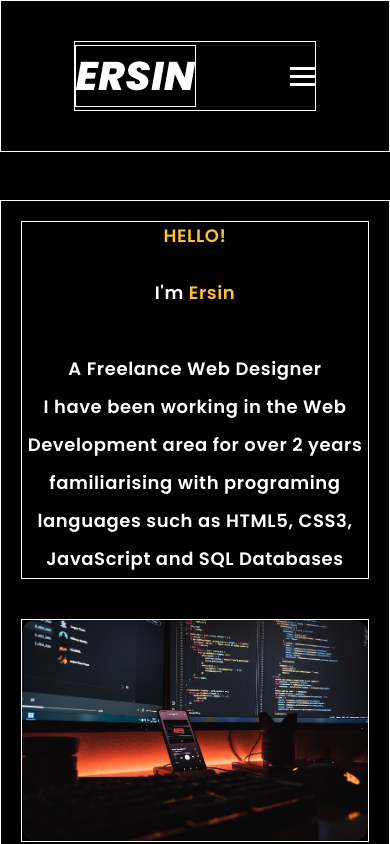
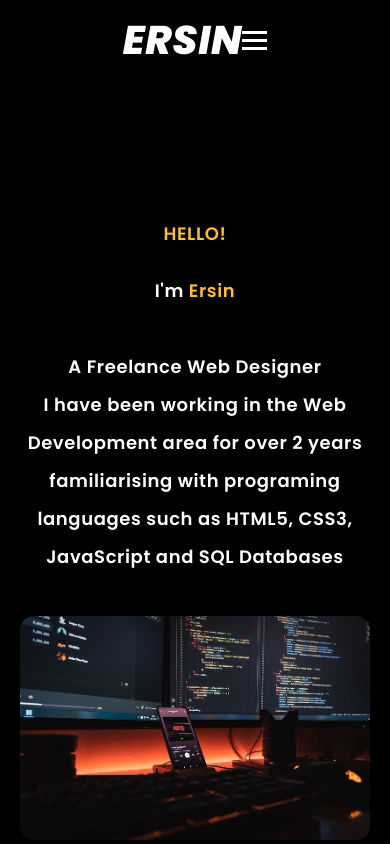
Before and after one commit to alyersin/my-homepage, a website: page index.html in a window 390 px wide. Shown: the top 844 px of the page. Drawn offline with nearby package versions, Linux system fonts and the light colour scheme; no server answers; files whose address does not match are found by name.

Commit message:
Update index.css

```diff
--- a/index.css
+++ b/index.css
@@ -56,7 +56,7 @@ li,
 form,
 footer,
 .footer-nav {
-  border: 1px solid white;
+  /* border: 1px solid white; */
 }
 
 /* HEADER */
@@ -116,6 +116,11 @@ header {
 }
 
 @media (max-width: 720px) {
+  header {
+    width: 100%;
+    height: 80px;
+    padding: unset;
+  }
   .hamburger {
     display: block;
   }
@@ -131,7 +136,7 @@ header {
   .navbar {
     align-items: center;
     min-height: 70px;
-    gap: 94px;
+    /* gap: 94px; */
   }
   .nav-menu {
     position: fixed;
```
